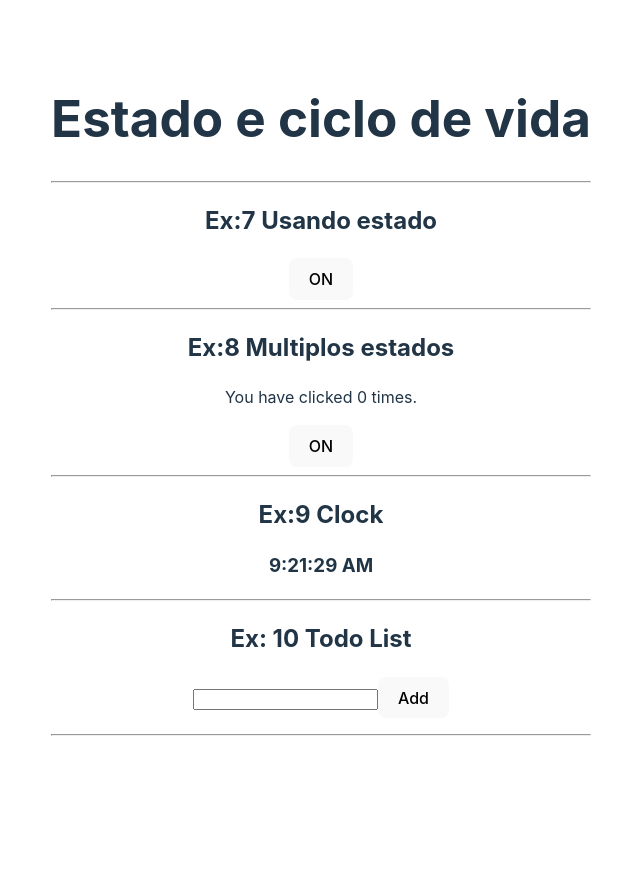
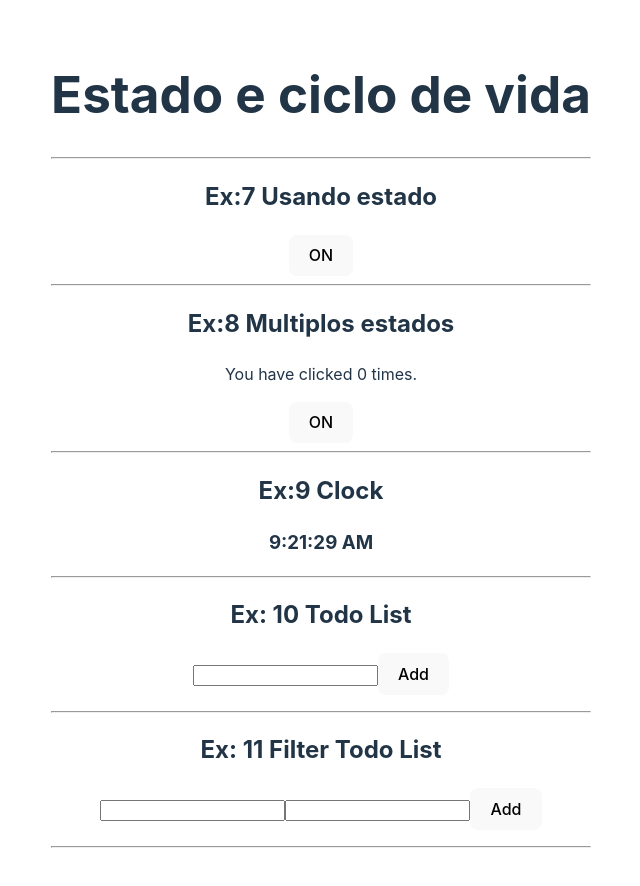
Before and after one commit to mmartins23/react-js-desafios, a React (Vite) app in the folder 2_Estado e Ciclo de vida/states/: page / in a window 1280 px wide. Shown: the whole page, without its empty margins (319-959 px from the left). Before the commit the page ends 800 px from the top, so only its background shows below. Built offline with nearby package versions, Linux system fonts and the light colour scheme.

Commit message:
33. Ex 11: Filtro

```diff
--- a/2_Estado e Ciclo de vida/states/src/App.jsx
+++ b/2_Estado e Ciclo de vida/states/src/App.jsx
@@ -1,5 +1,6 @@
 import './App.css'
 import Clock from './components/Clock'
+import FilterTodo from './components/FilterTodo'
 import TodoList from './components/TodoList'
 import Toggle from './components/Toggle'
 import ToggleMultiple from './components/ToggleMultiple'
@@ -21,6 +22,9 @@ function App() {
       <h2>Ex: 10 Todo List</h2>
       <TodoList/>
       <hr/>
+      <h2>Ex: 11 Filter Todo List</h2>
+      <FilterTodo/>
+      <hr/>
     </>
   )
 }
--- /dev/null
+++ b/2_Estado e Ciclo de vida/states/src/components/FilterTodo.jsx
@@ -0,0 +1,33 @@
+import { useState } from "react";
+
+const FilterTodo = () => {
+    const [todos, setTodos] = useState([]);
+    const [task, setTask] = useState("");
+
+    const [filter, setFilter] = useState("");
+
+    const addTodo = () => {
+        setTodos([...todos, { id: Math.random(), task: task }]);
+        setTask("");
+    }
+    return (
+        <div>
+            <input
+                type="text"
+                onChange={(e) => setTask(e.target.value)} />
+            <input
+                type="text"
+                onChange={(e) => setFilter(e.target.value)} />
+            <button onClick={addTodo}>Add</button>
+            <ul>
+                {todos
+                    .filter(todo => todo.task.includes(filter))
+                    .map(todo => (
+                        <li key={todo.id}>{todo.task}</li>
+                    ))}
+            </ul>
+        </div>
+    )
+}
+
+export default FilterTodo
```
Also changed, not shown: 2 other files (tests, documents, lock files or other folders).
